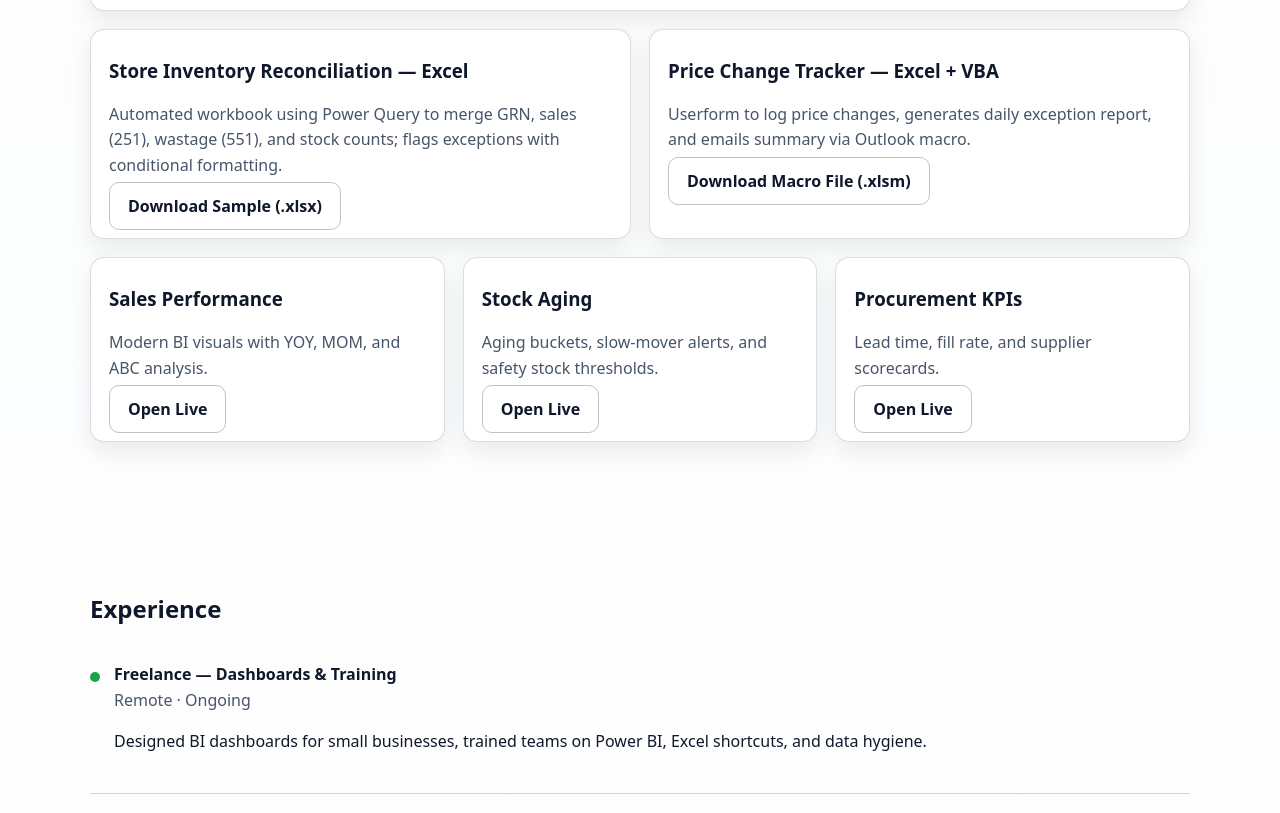
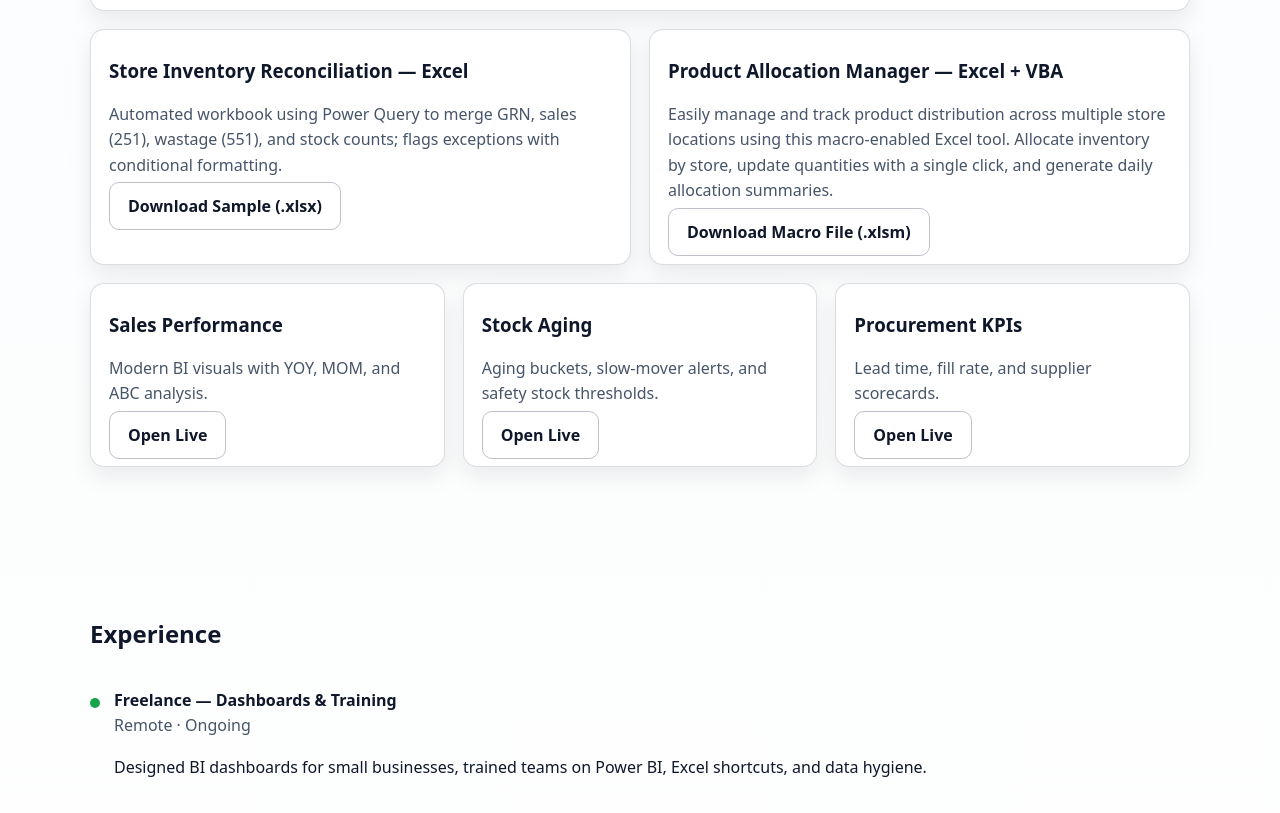
Before and after one commit to Mohammedrazi/analytics, a plain HTML site: page index.html in a window 1280 px wide. Shown: the part 2010-2823 px from the top of the page. Drawn offline with Linux system fonts and the light colour scheme.

Commit message:
Update index.html

```diff
--- a/index.html
+++ b/index.html
@@ -254,9 +254,9 @@
           <a class="btn btn-outline" href="assets/Inventory_Recon_Dashboard.xlsx" download>Download Sample (.xlsx)</a>
         </article>
         <article class="card">
-          <h3>Price Change Tracker — Excel + VBA</h3>
-          <p class="muted">Userform to log price changes, generates daily exception report, and emails summary via Outlook macro.</p>
-          <a class="btn btn-outline" href="assets/Price_Change_Tracker.xlsm" download>Download Macro File (.xlsm)</a>
+          <h3>Product Allocation Manager — Excel + VBA</h3>
+          <p class="muted">Easily manage and track product distribution across multiple store locations using this macro-enabled Excel tool. Allocate inventory by store, update quantities with a single click, and generate daily allocation summaries.</p>
+          <a class="btn btn-outline" href="https://drive.google.com/file/d/1Laj_E2yM5TgWWXdIKNDsKXBBb2Yjat_q/view" download>Download Macro File (.xlsm)</a>
         </article>
       </div>
 
```
